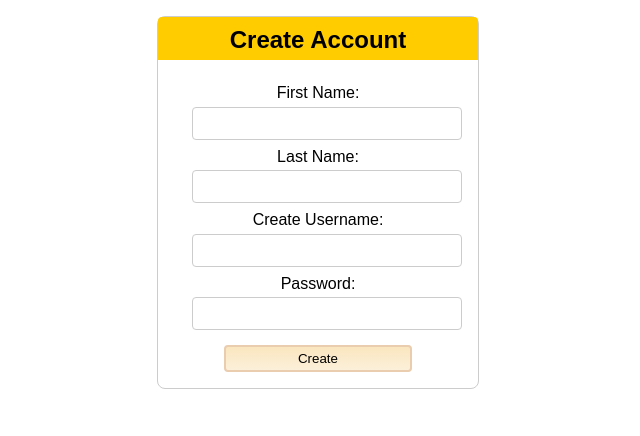
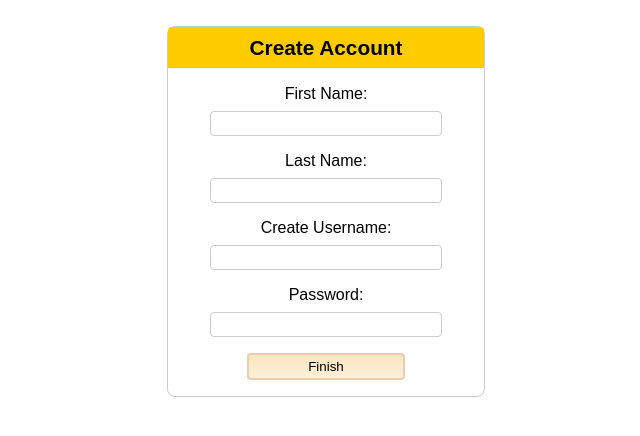
Before and after one commit to gnosx/contact-manager, a PHP site: page /create.html in a window 1280 px wide. Shown: the part 56-492 px from the top of the page, without its empty margins (312-952 px from the left). Run offline with PHP 8.4, Linux system fonts and the light colour scheme.

Commit message:
spacing fixes

```diff
--- a/create.html
+++ b/create.html
@@ -9,11 +9,11 @@
         <body>
             <header>
                 <div class="left-section">
-                    <div class="container" style="background-color: black;">
+                    <div class="container-header" style="background-color: black;">
                         <div class="left-section" style="height: 3rem; margin-left: -2rem; margin-top: 1rem;">
                             <img src="Contact Logo.jpg" href="generalS.css">
                         </div>
-                        <div class="right-section" style="height: 3rem; margin-top: rem; margin-left: 0.5rem;">
+                        <div class="right-section" style="height: 3rem; margin-left: 0.5rem;">
                             <p>Account Creation</p>
                         </div>
                     </div>
@@ -39,7 +39,7 @@
                         <label>Password:</label>
                         <input type="password" id="userPass" name="password">
 
-                        <button type="submit" onclick="event.preventDefault(); doSignup();">Create</button>
+                        <button type="submit" onclick="event.preventDefault(); doSignup();">Finish</button>
                     </form>
                 </div>
             </div>
--- a/generalS.css
+++ b/generalS.css
@@ -30,13 +30,12 @@ h1 {
 
 h2 {
     font-family: Arial, sans-serif;
-    font-size: 150%;
+    font-size: 130%;
     background-color: #fc0;
     color: black;
     width: 100%;
-    min-height: 2rem;
+    height: 2rem;
     padding-top: 0.6rem;
-    padding-bottom: 0.1rem;
     margin-top: 0rem;
     border-top: 2px;
     border-top-left-radius: 4px;
@@ -44,6 +43,19 @@ h2 {
 }
 
 .container {
+    font-family: Arial, sans-serif;
+    display: flex;
+    justify-content: center;
+    align-items: center;
+    height: 100%;
+    margin: 0;
+    margin-top: 2%;
+    display: flex;
+    padding-left: 1rem;
+    /* padding-right: 1rem; */
+}
+
+.container-header {
     font-family: Arial, sans-serif;
     background-color: white;
     display: flex;
@@ -69,13 +81,14 @@ h2 {
     background-color: white;
     border-radius: 8px;
     border: 1px solid #ccc;
-    justify-items: center;
     width: 25%;
     height: 100%;
+    /* padding: 0rem; */
     padding-bottom: 1rem;
     text-align: center;
+    /* align-items: center; */
     margin-right: 20px;
-    line-height: 25px;
+    /* line-height: 25px; */
 }
 
 .box {
@@ -151,21 +164,21 @@ h2 {
 
 label {
     display: block;
-    margin-top: 0.25rem;
-    margin-bottom: 0.1rem;
+    /* margin-top: 1rem; */
+    margin-bottom: 0.5rem;
 }
 
 input {
-    width: 100%;
-    padding: 0.5rem;
-    margin-bottom: 0rem;
+    width: 70%;
+    padding: 0.25rem;
+    margin-bottom: 1rem;
     border: 1px solid #ccc;
     border-radius: 4px;
 }
 
 button {
-    margin-top: 15px; /* Adjusted margin to decrease space */
-    width: 75%;
+    /* margin-top: 15px; Adjusted margin to decrease space */
+    width: 50%;
     padding: 0.25rem;
     background-color: #FCF0DA to #FAE6BF;
     background: linear-gradient(0deg, #FCF0DA, #FAE6BF);
--- a/index.html
+++ b/index.html
@@ -13,7 +13,7 @@
                 <div class="left-section" style="height: 3rem; margin-left: -2rem; margin-top: 1rem;">
                     <img src="Contact Logo.jpg" href="generalS.css">
                 </div>
-                <div class="right-section" style="height: 3rem; margin-top: rem; margin-left: 0.5rem;">
+                <div class="right-section" style="height: 3rem; margin-left: 0.5rem;">
                     <p>Contact Manager Login</p>
                 </div>
             </div>
--- a/style.css
+++ b/style.css
@@ -49,7 +49,6 @@ body {
     margin: 0;
     margin-top: 2%;
     display: flex;
-    align-items: center;
 }
 
 .left-text {
```
